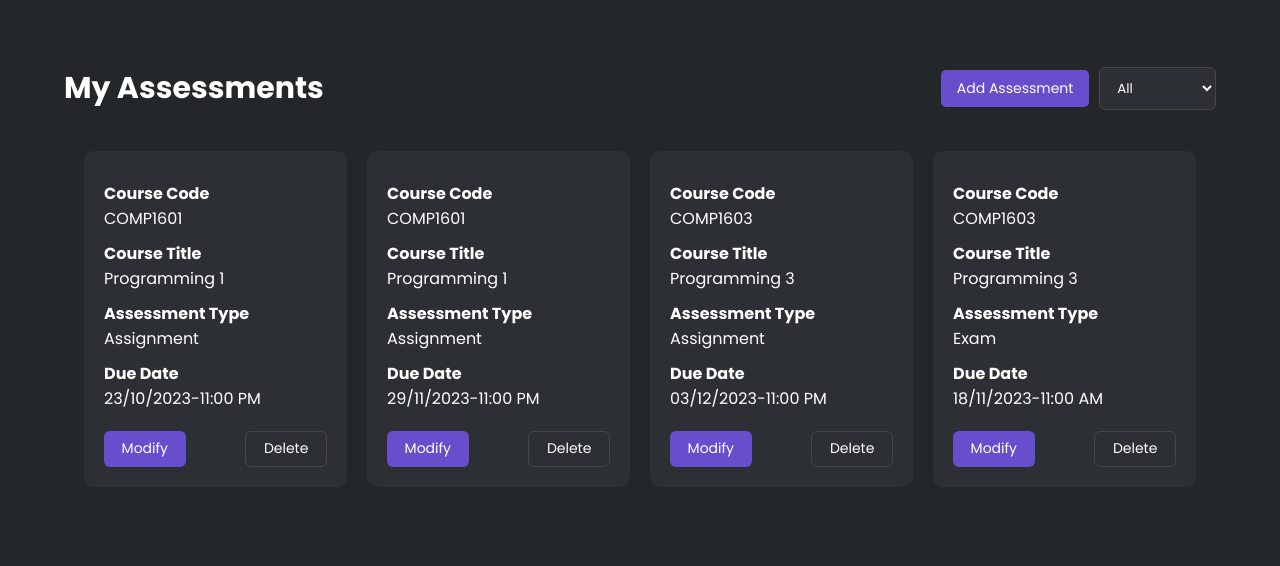
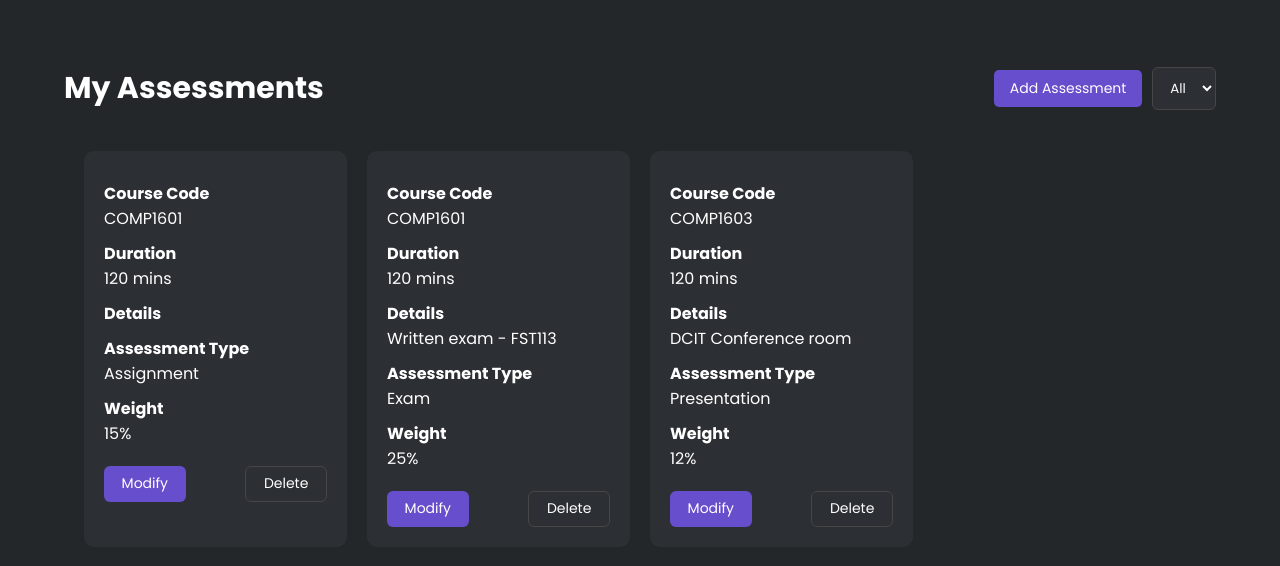
Before and after one commit to assessment-scheduler/assessment-scheduler, a Flask app: page /assessments in a window 1280 px wide. Shown: the part 62-628 px from the top of the page. Run offline with Flask 3, Linux system fonts and the light colour scheme; some libraries are stand-ins or nearby versions.

Commit message:
updated assessments page to show details according to db design

```diff
--- a/App/static/js/assessments.js
+++ b/App/static/js/assessments.js
@@ -1,32 +1,29 @@
 a1={
     code:'COMP1601',
-    title:'Programming 1',
     type:'Assignment',
-    date:'23/10/2023-11:00 PM'
+    duration:'120',
+    details:'',
+    weight:'15'
 }
 
 a2={
     code:'COMP1601',
-    title:'Programming 1',
-    type:'Assignment',
-    date:'29/11/2023-11:00 PM'
+    type:'Exam',
+    duration:'120',
+    details:'Written exam - FST113',
+    weight:'25'
 }
 
 a3={
     code:'COMP1603',
-    title:'Programming 3',
-    type:'Assignment',
-    date:'03/12/2023-11:00 PM'
+    type:'Presentation',
+    duration:'120',
+    details:'DCIT Conference room',
+    weight:'12'
 }
 
-a4={
-    code:'COMP1603',
-    title:'Programming 3',
-    type:'Exam',
-    date:'18/11/2023-11:00 AM'
-}
 
-assessments=[a1,a2,a3,a4]
+assessments=[a1,a2,a3]
 const cardContainer = document.getElementById('card_container');
 
 assessments.forEach(assessment => {
@@ -51,13 +48,6 @@ assessments.forEach(assessment => {
     courseCode.classList.add('course-code');
     courseCode.textContent = assessment.code;
 
-    const courseTitleLabel = document.createElement('p');
-    courseTitleLabel.classList.add('card-label');
-    courseTitleLabel.textContent = 'Course Title';
-    const courseName = document.createElement('p');
-    courseName.classList.add('course-title');
-    courseName.textContent = assessment.title;
-
     const courseAssessmentLabel = document.createElement('p');
     courseAssessmentLabel.classList.add('card-label');
     courseAssessmentLabel.textContent = 'Assessment Type';
@@ -65,12 +55,26 @@ assessments.forEach(assessment => {
     assessmentType.classList.add('assessment-type');
     assessmentType.textContent = assessment.type;
 
-    const dueDateLabel = document.createElement('p');
-    dueDateLabel.classList.add('card-label');
-    dueDateLabel.textContent = 'Due Date';
-    const dueDate = document.createElement('p');
-    dueDate.classList.add('due-date');
-    dueDate.textContent = assessment.date;
+    const durationLabel = document.createElement('p');
+    durationLabel.classList.add('card-label');
+    durationLabel.textContent = 'Duration';
+    const duration = document.createElement('p');
+    duration.classList.add('duration');
+    duration.textContent = assessment.duration+" mins";
+
+    const detailsLabel = document.createElement('p');
+    detailsLabel.classList.add('card-label');
+    detailsLabel.textContent = 'Details';
+    const details = document.createElement('p');
+    details.classList.add('details');
+    details.textContent = assessment.details;
+
+    const weightLabel = document.createElement('p');
+    weightLabel.classList.add('card-label');
+    weightLabel.textContent = 'Weight';
+    const weight = document.createElement('p');
+    weight.classList.add('weight');
+    weight.textContent = assessment.weight+"%";
 
     // Create action links (modify and delete can be replaced with actual functionality)
     const modifyLink = document.createElement('button');
@@ -86,12 +90,14 @@ assessments.forEach(assessment => {
     // Append elements to their respective parents
     courseDetails.appendChild(courseCodeLabel);
     courseDetails.appendChild(courseCode);
-    courseDetails.appendChild(courseTitleLabel);
-    courseDetails.appendChild(courseName);
     assessmentInfo.appendChild(courseAssessmentLabel);
     assessmentInfo.appendChild(assessmentType);
-    assessmentInfo.appendChild(dueDateLabel);
-    assessmentInfo.appendChild(dueDate);
+    courseDetails.appendChild(durationLabel);
+    courseDetails.appendChild(duration);
+    assessmentInfo.appendChild(weightLabel);
+    assessmentInfo.appendChild(weight);
+    courseDetails.appendChild(detailsLabel);
+    courseDetails.appendChild(details);
     actions.appendChild(modifyLink);
     actions.appendChild(deleteLink);
     card.appendChild(courseDetails);
--- a/App/templates/addAssessment.html
+++ b/App/templates/addAssessment.html
@@ -17,9 +17,9 @@
             <div class="formInputContainer">
                 <label for="myCourses">My Courses</label>
                 <select id="dropdownCourses" name="myCourses">
-                    <option value="COMP1601">COMP 1601</option>
-                    <option value="COMP2606">COMP 2606</option>
-                    <option value="INFO3604">INFO 3604</option>
+                    {% for course in courses %}
+                    <option value="{{course}}">{{course}}</option>
+                    {% endfor %}
                 </select>
             </div>
             <div class="formInputContainer">
--- a/App/templates/assessments.html
+++ b/App/templates/assessments.html
@@ -17,8 +17,9 @@
                 <div class="filterContainer">
                     <select id="filterDropdownAssessments">
                         <option value="all">All</option>
-                        <option value="COMP1601">COMP1601</option>
-                        <option value="COMP1603">COMP1603</option>
+                        {% for course in courses %}
+                        <option value="{{course}}">{{course}}</option>
+                        {% endfor %}
                     </select>
                 </div>
             </div>
--- a/App/views/staff.py
+++ b/App/views/staff.py
@@ -81,11 +81,13 @@ def get_selected_courses():
 #Gets assessments page
 @staff_views.route('/assessments', methods=['GET'])
 def get_assessments_page():
-    return render_template('assessments.html')
+    registered_courses=get_registered_courses(123)
+    return render_template('assessments.html', courses=registered_courses)
 
 @staff_views.route('/addAssessment', methods=['GET'])
 def get_add_assessments_page():
-    return render_template('addAssessment.html')
+    registered_courses=get_registered_courses(123)
+    return render_template('addAssessment.html', courses=registered_courses)
 
 @staff_views.route('/modifyAssessment/<string:course_code>', methods=['GET'])
 def get_modify_assessments_page(course_code):
```
